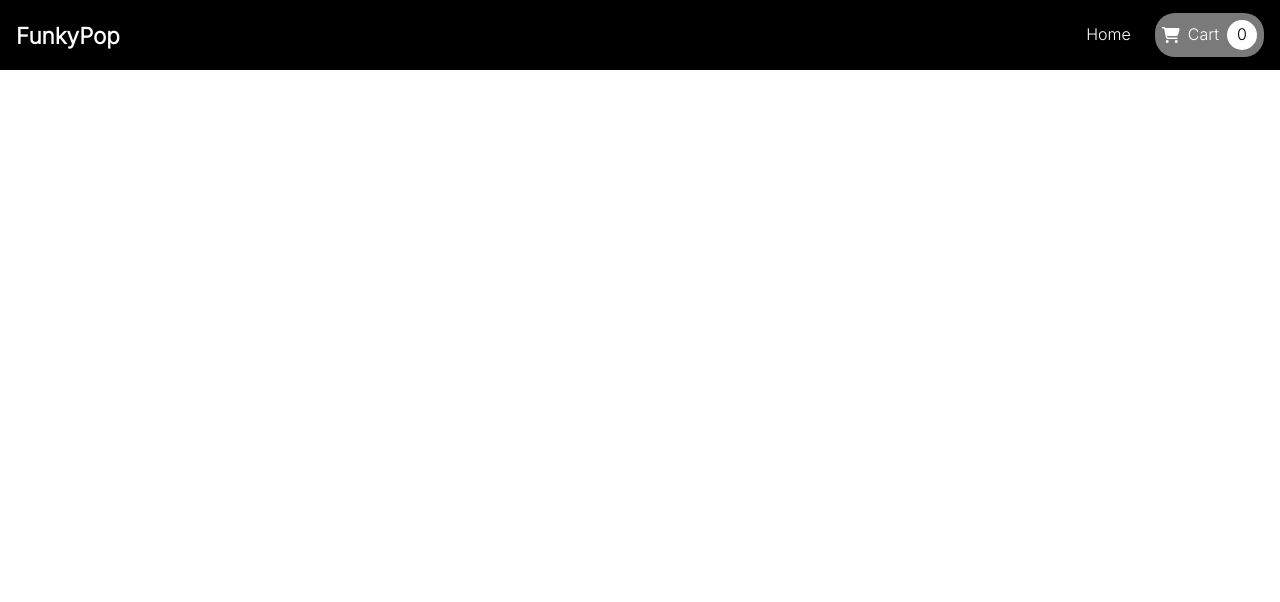
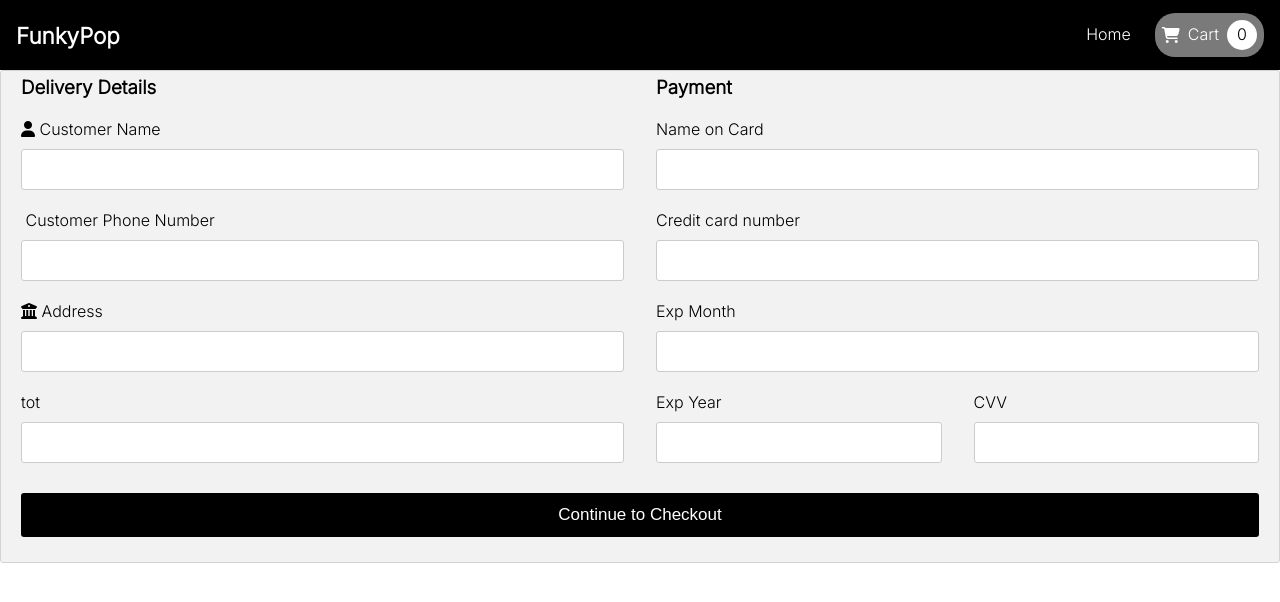
Before and after one commit to KanishkaGJ/FunkyPop_online-shopping-web-app, a React (Create React App) app in the folder frontend/: page /pay in a window 1280 px wide. Shown: the top 602 px of the page. Built offline with nearby package versions, Linux system fonts and the light colour scheme.

Commit message:
create Delivery and Payment form

```diff
--- a/frontend/package.json
+++ b/frontend/package.json
@@ -11,6 +11,7 @@
     "axios": "^1.3.5",
     "http-proxy-middleware": "^2.0.6",
     "nodemailer": "^6.9.1",
+    "qs": "^6.11.1",
     "react": "^18.2.0",
     "react-confirm-alert": "^3.0.6",
     "react-dom": "^18.2.0",
--- a/frontend/src/App.js
+++ b/frontend/src/App.js
@@ -18,24 +18,31 @@ import NavBar from "./components/NavBar";
 import BackDrop from "./components/BackDrop";
 import SideDrawer from "./components/SideDrawer";
 import CartItem from "./components/CartItem";
+import PayDeliver from "./components/PayDeliver";
+import ConfirmPurchase from "./components/ConfirmPurchase";
 
 function App() {
-
   const [sideToggle, setSideToggle] = useState(false);
 
-
   return (
-
     <Router>
       <NavBar click={() => setSideToggle(true)} />
-      <BackDrop show={sideToggle} click={() => setSideToggle(false)}/>
-      <SideDrawer show={sideToggle} click={() => setSideToggle(false)}/>
+      <BackDrop show={sideToggle} click={() => setSideToggle(false)} />
+      <SideDrawer show={sideToggle} click={() => setSideToggle(false)} />
       <Routes>
         {/*<Route exact path="/" compoment={HomePage}></Route>*/}
-        <Route exact path="/cart" element={<><CartPage/></>}></Route>
-        <Route path="/login" element={<CustomerLogin/>}></Route>
-        <Route path="/signup" element={<CustomerSignup/>}></Route>
-        <Route path="/users" element={<Testpage/>}></Route>
+        <Route
+          exact
+          path="/cart"
+          element={
+            <>
+              <CartPage />
+            </>
+          }
+        ></Route>
+        <Route path="/login" element={<CustomerLogin />}></Route>
+        <Route path="/signup" element={<CustomerSignup />}></Route>
+        <Route path="/users" element={<Testpage />}></Route>
         <Route path="/cusprofile" element={<CustomerProfile />}></Route>
         <Route path="/selprofile" element={<SellerProfile />}></Route>
 
@@ -46,6 +53,13 @@ function App() {
         <Route path="/slogin" element={<SellerLogin />}></Route>
         <Route path="/ssignup" element={<SellerSignup />}></Route>
         <Route path="/addP" element={<AddProduct />}></Route>
+
+        <Route path="/pay" element={<PayDeliver />}></Route>
+        {/* <Route
+          path="/confirmpay/:customerName/:customerPhone/:deliveryAddress/:tot"
+          element={<ConfirmPurchase />}
+        /> */}
+        <Route path="/confirmpay" element={<ConfirmPurchase />}></Route>
       </Routes>
     </Router>
   );
--- /dev/null
+++ b/frontend/src/components/ConfirmPurchase.js
@@ -0,0 +1,19 @@
+import React from "react";
+import { useParams } from "react-router-dom";
+import { useLocation } from "react-router-dom";
+import qs from "qs";
+
+export default function ConfirmPurchase() {
+  const location = useLocation();
+  const { formData } = qs.parse(location.search, { ignoreQueryPrefix: true });
+
+  return (
+    <div>
+      <h2>Delivery Details:</h2>
+      <p>Customer Name: {formData.customerName}</p>
+      <p>Customer Phone: {formData.customerPhone}</p>
+      <p>Delivery Address: {formData.deliveryAddress}</p>
+      <p>Total Amount: {formData.tot}</p>
+    </div>
+  );
+}
--- /dev/null
+++ b/frontend/src/components/PayDeliver.js
@@ -0,0 +1,117 @@
+import React, { useEffect, useState } from "react";
+import { useNavigate } from "react-router-dom";
+import axios from "axios";
+import "../css/paymentDelivery.css";
+import "../css/cusLoginUtil.css";
+axios.defaults.withCredentials = true;
+
+export default function PayDeliver() {
+  const navigate = useNavigate();
+
+  const [customerName, setcustomerName] = useState("");
+  const [customerPhone, setcustomerPhone] = useState("");
+  const [deliveryAddress, setdeliveryAddress] = useState("");
+  const [tot, settot] = useState("");
+
+  const handleCheckout = (event) => {
+    event.preventDefault();
+    const formData = {
+      customerName,
+      customerPhone,
+      deliveryAddress,
+      tot,
+    };
+
+    navigate(`/confirmpay?formData=${JSON.stringify(formData)}`);
+
+
+  };
+
+  return (
+    <div className="paydeliver">
+      <div className="row">
+        <div className="col-75">
+          <div className="container">
+            <form>
+              <div className="row">
+                <div className="col-50">
+                  <h3 className="m-b-20">Delivery Details</h3>
+                  <label htmlFor="fname">
+                    <i className="fa fa-user"></i> Customer Name
+                  </label>
+                  <input
+                    type="text"
+                    onClick={(e) => {
+                      setcustomerName(e.target.value);
+                    }}
+                  />
+                  <label htmlFor="adr">
+                    <i className="fa fa-address-card-o"></i> Customer Phone
+                    Number
+                  </label>
+                  <input
+                    type="text"
+                    onClick={(e) => {
+                      setcustomerPhone(e.target.value);
+                    }}
+                  />
+                  <label htmlFor="city">
+                    <i className="fa fa-institution"></i> Address
+                  </label>
+                  <input
+                    type="text"
+                    onClick={(e) => {
+                      setdeliveryAddress(e.target.value);
+                    }}
+                  />
+
+                  <div className="row">
+                    <div className="col-50">
+                      <label htmlFor="state">tot</label>
+                      <input
+                        type="text"
+                        onClick={(e) => {
+                          settot(e.target.value);
+                        }}
+                      />
+                    </div>
+                  </div>
+                </div>
+
+                <div className="col-50">
+                  <h3 className="m-b-20">Payment</h3>
+
+                  <label htmlFor="cname">Name on Card</label>
+                  <input type="text" />
+                  <label htmlFor="ccnum">Credit card number</label>
+                  <input type="text" />
+                  <label htmlFor="expmonth">Exp Month</label>
+                  <input type="text" />
+
+                  <div className="row">
+                    <div className="col-50">
+                      <label htmlFor="expyear">Exp Year</label>
+                      <input type="text" />
+                    </div>
+                    <div className="col-50">
+                      <label htmlFor="cvv">CVV</label>
+                      <input type="text" />
+                    </div>
+                  </div>
+                </div>
+              </div>
+
+              <button
+                type="button"
+                className="paydeliverybtn"
+                onClick={handleCheckout}
+              >
+                Continue to Checkout
+              </button>
+            </form>
+          </div>
+        </div>
+      </div>
+    </div>
+  );
+}
--- /dev/null
+++ b/frontend/src/css/paymentDelivery.css
@@ -0,0 +1,88 @@
+
+.row {
+    display: -ms-flexbox; /* IE10 */
+    display: flex;
+    -ms-flex-wrap: wrap; /* IE10 */
+    flex-wrap: wrap;
+    margin: 0 -16px;
+  }
+
+  .col-25 {
+    -ms-flex: 25%; /* IE10 */
+    flex: 25%;
+  }
+
+  .col-50 {
+    -ms-flex: 50%; /* IE10 */
+    flex: 50%;
+  }
+
+  .col-75 {
+    -ms-flex: 75%; /* IE10 */
+    flex: 75%;
+  }
+
+  .col-25,
+  .col-50,
+  .col-75 {
+    padding: 0 16px;
+  }
+
+  .container {
+    background-color: #f2f2f2;
+    padding: 5px 20px 15px 20px;
+    border: 1px solid lightgrey;
+    border-radius: 3px;
+    position: center;
+  }
+
+  input[type=text] {
+    width: 100%;
+    margin-bottom: 20px;
+    padding: 12px;
+    border: 1px solid #ccc;
+    border-radius: 3px;
+  }
+
+  label {
+    margin-bottom: 10px;
+    display: block;
+  }
+
+  .icon-container {
+    margin-bottom: 20px;
+    padding: 7px 0;
+    font-size: 24px;
+  }
+
+  .paydeliverybtn {
+    background-color: #000000;
+    color: white;
+    padding: 12px;
+    margin: 10px 0;
+    border: none;
+    width: 100%;
+    border-radius: 3px;
+    cursor: pointer;
+    font-size: 17px;
+    display: block;
+  }
+
+  .paydeliverybtn:hover {
+    background-color: #4a4949;
+  }
+
+  span.price {
+    float: right;
+    color: grey;
+  }
+
+  /* Responsive layout - when the screen is less than 800px wide, make the two columns stack on top of each other instead of next to each other (and change the direction - make the "cart" column go on top) */
+  @media (max-width: 800px) {
+    .row {
+      flex-direction: column-reverse;
+    }
+    .col-25 {
+      margin-bottom: 20px;
+    }
+  }
```
